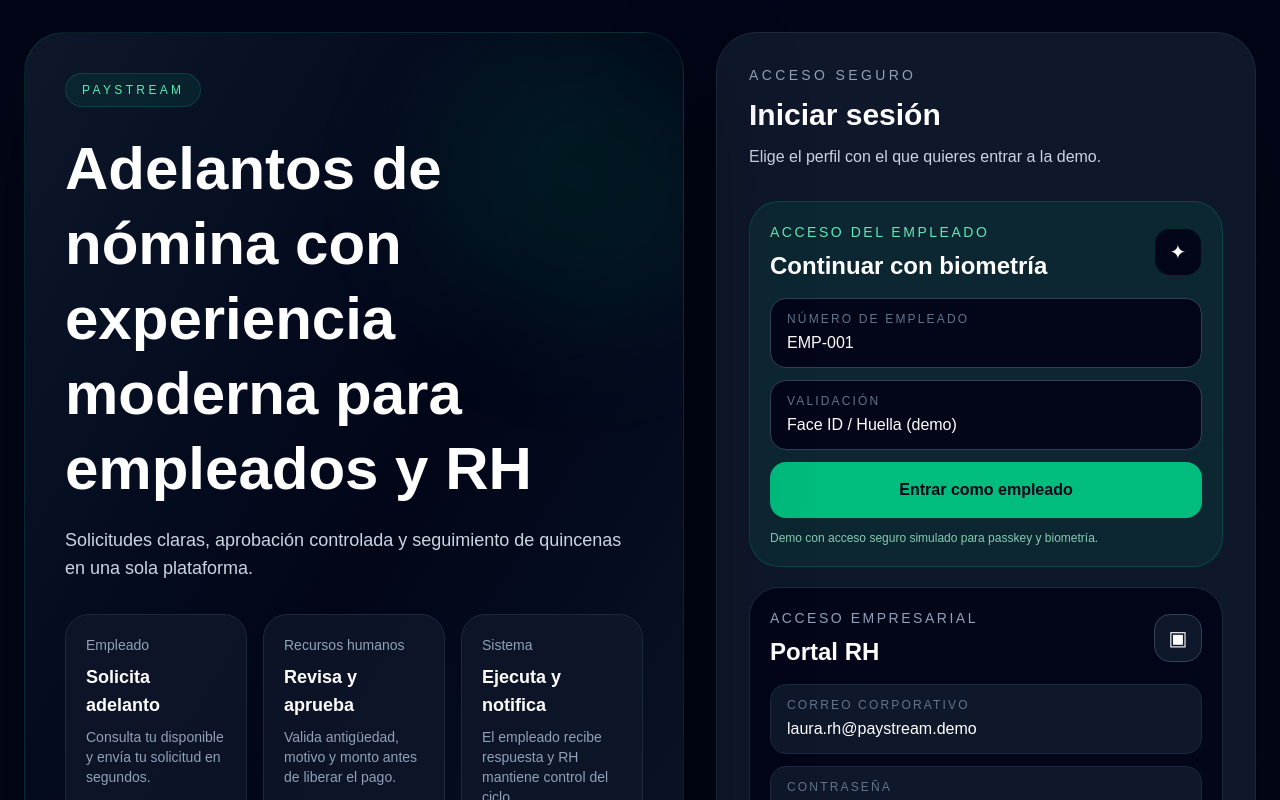
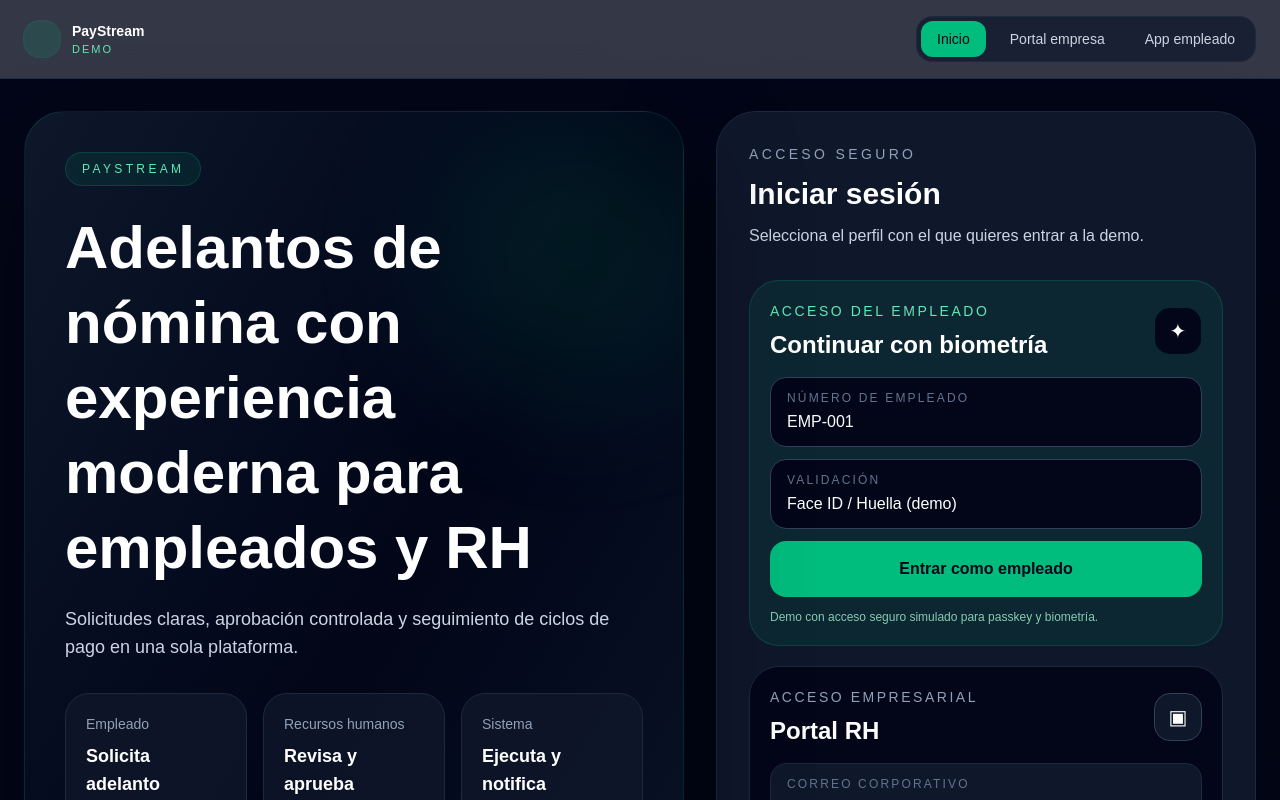
Before and after one commit to GatoGroZero/devengo, a Next.js app: page / in a window 1280 px wide. Shown: the top 800 px of the page. Built offline with nearby package versions, Linux system fonts and the light colour scheme.

Commit message:
feat: unificar navegacion y alinear demo a ciclos de pago

```diff
--- a/src/app/page.tsx
+++ b/src/app/page.tsx
@@ -1,7 +1,11 @@
 import Link from "next/link";
+import TopNav from "@/components/top-nav";
 
 export default function HomePage() {
   return (
+    <>
+      <TopNav />
+
       <main className="min-h-screen bg-slate-950 px-6 py-8 text-white">
         <div className="mx-auto flex min-h-[92vh] max-w-7xl items-center">
           <div className="grid w-full gap-8 xl:grid-cols-[1.1fr_0.9fr]">
@@ -20,7 +24,7 @@ export default function HomePage() {
 
                 <p className="mt-5 max-w-2xl text-base text-slate-300 md:text-lg">
                   Solicitudes claras, aprobación controlada y seguimiento de
-                quincenas en una sola plataforma.
+                  ciclos de pago en una sola plataforma.
                 </p>
 
                 <div className="mt-8 grid gap-4 sm:grid-cols-3">
@@ -50,7 +54,8 @@ export default function HomePage() {
                       Ejecuta y notifica
                     </p>
                     <p className="mt-2 text-sm text-slate-400">
-                    El empleado recibe respuesta y RH mantiene control del ciclo.
+                      El empleado recibe respuesta y RH mantiene control del
+                      ciclo.
                     </p>
                   </div>
                 </div>
@@ -64,7 +69,7 @@ export default function HomePage() {
                 </p>
                 <h2 className="mt-3 text-3xl font-bold">Iniciar sesión</h2>
                 <p className="mt-3 text-slate-300">
-                Elige el perfil con el que quieres entrar a la demo.
+                  Selecciona el perfil con el que quieres entrar a la demo.
                 </p>
               </div>
 
@@ -159,7 +164,9 @@ export default function HomePage() {
               </div>
 
               <div className="mt-6 rounded-2xl border border-slate-800 bg-slate-950 p-4">
-              <p className="text-sm text-slate-400">Escenario de producción</p>
+                <p className="text-sm text-slate-400">
+                  Escenario de producción
+                </p>
                 <p className="mt-2 text-slate-300">
                   Empleado con biometría o passkey. RH con acceso corporativo y
                   trazabilidad de revisiones.
@@ -169,5 +176,6 @@ export default function HomePage() {
           </div>
         </div>
       </main>
+    </>
   );
 }
--- a/src/components/company-dashboard.tsx
+++ b/src/components/company-dashboard.tsx
@@ -1,6 +1,7 @@
 "use client";
 
 import { useEffect, useMemo, useState } from "react";
+import TopNav from "@/components/top-nav";
 import {
   approveCompanyRequest,
   fetchCompanyDashboard,
@@ -19,6 +20,14 @@ function dateShort(value: string) {
   return new Date(value).toLocaleString("es-MX", {
     dateStyle: "short",
     timeStyle: "short",
+  });
+}
+
+function payDate(value: string) {
+  return new Date(value).toLocaleDateString("es-MX", {
+    day: "2-digit",
+    month: "short",
+    year: "numeric",
   });
 }
 
@@ -175,39 +184,48 @@ export default function CompanyDashboard() {
       await settleCompanyCycle();
       await loadData(false);
 
-      setMessage("Quincena finalizada correctamente.");
+      setMessage("Ciclo de pago finalizado correctamente.");
     } catch (err) {
       const msg =
         err instanceof Error
           ? err.message
-          : "No se pudo finalizar la quincena.";
+          : "No se pudo cerrar el ciclo de pago.";
       setError(msg);
     }
   }
 
   if (loading) {
     return (
+      <>
+        <TopNav />
         <main className="min-h-screen bg-slate-950 px-6 py-10 text-white">
           <div className="mx-auto max-w-7xl">
             <p className="text-slate-300">Cargando portal de empresa...</p>
           </div>
         </main>
+      </>
     );
   }
 
   if (error && !dashboard) {
     return (
+      <>
+        <TopNav />
         <main className="min-h-screen bg-slate-950 px-6 py-10 text-white">
           <div className="mx-auto max-w-7xl">
             <p className="text-red-300">{error}</p>
           </div>
         </main>
+      </>
     );
   }
 
   if (!dashboard) return null;
 
   return (
+    <>
+      <TopNav />
+
       <main className="min-h-screen bg-slate-950 px-6 py-10 text-white">
         <div className="mx-auto max-w-7xl">
           <section className="relative overflow-hidden rounded-[32px] border border-emerald-500/15 bg-gradient-to-br from-slate-900 via-slate-950 to-slate-900 p-8 shadow-2xl shadow-black/30">
@@ -225,7 +243,7 @@ export default function CompanyDashboard() {
                 </h1>
 
                 <p className="mt-4 max-w-2xl text-base text-slate-300 md:text-lg">
-                Control de solicitudes, elegibilidad y quincenas.
+                  Control de solicitudes, elegibilidad y ciclos de pago.
                 </p>
               </div>
 
@@ -233,16 +251,24 @@ export default function CompanyDashboard() {
                 onClick={handleSettleCycle}
                 className="rounded-2xl bg-emerald-500 px-6 py-4 text-base font-semibold text-slate-950 transition hover:scale-[1.01] hover:opacity-90"
               >
-              Finalizar quincena
+                Cerrar ciclo de pago
               </button>
             </div>
           </section>
 
-        <section className="mt-8 grid gap-5 md:grid-cols-2 xl:grid-cols-5">
+          <section className="mt-8 grid gap-5 md:grid-cols-2 xl:grid-cols-6">
             <div className="rounded-3xl border border-slate-800 bg-slate-900 p-6">
-            <p className="text-sm text-slate-400">Quincena actual</p>
+              <p className="text-sm text-slate-400">Ciclo actual</p>
               <h2 className="mt-3 text-3xl font-bold">#{dashboard.summary.currentCycle}</h2>
               <p className="mt-2 text-sm text-slate-500">Seguimiento activo</p>
+            </div>
+
+            <div className="rounded-3xl border border-slate-800 bg-slate-900 p-6">
+              <p className="text-sm text-slate-400">Próximo pago</p>
+              <h2 className="mt-3 text-2xl font-bold text-emerald-300">
+                {payDate(dashboard.summary.nextPayDate)}
+              </h2>
+              <p className="mt-2 text-sm text-slate-500">Fecha estimada</p>
             </div>
 
             <div className="rounded-3xl border border-slate-800 bg-slate-900 p-6">
@@ -522,9 +548,9 @@ export default function CompanyDashboard() {
                       </div>
 
                       <div className="rounded-2xl border border-slate-800 bg-slate-900 p-4">
-                      <p className="text-sm text-slate-400">Últimas solicitudes</p>
-                      <p className="mt-2 text-xl font-semibold">
-                        {employee.requestsCount}
+                        <p className="text-sm text-slate-400">Próximo pago</p>
+                        <p className="mt-2 text-lg font-semibold text-emerald-300">
+                          {payDate(employee.nextPayDate)}
                         </p>
                       </div>
                     </div>
@@ -574,7 +600,7 @@ export default function CompanyDashboard() {
               </div>
 
               <div className="rounded-2xl border border-slate-800 bg-slate-950 p-5">
-              <p className="text-sm text-slate-400">Solicitudes por quincena</p>
+                <p className="text-sm text-slate-400">Solicitudes por ciclo</p>
                 <p className="mt-2 text-xl font-semibold">
                   {dashboard.policies.maxRequestsPerCycle}
                 </p>
@@ -603,5 +629,6 @@ export default function CompanyDashboard() {
           </section>
         </div>
       </main>
+    </>
   );
 }
--- a/src/components/employee-dashboard.tsx
+++ b/src/components/employee-dashboard.tsx
@@ -1,6 +1,7 @@
 "use client";
 
 import { useEffect, useState } from "react";
+import TopNav from "@/components/top-nav";
 import {
   createEmployeeRequest,
   fetchEmployeeAppBob,
@@ -121,6 +122,8 @@ export default function EmployeeDashboard() {
 
   if (loading) {
     return (
+      <>
+        <TopNav />
         <main className="min-h-screen bg-slate-950 px-4 py-10 text-white">
           <div className="mx-auto flex min-h-[80vh] max-w-6xl items-center justify-center">
             <div className="rounded-[42px] border border-slate-800 bg-slate-900 p-10 shadow-2xl shadow-black/40">
@@ -128,11 +131,14 @@ export default function EmployeeDashboard() {
             </div>
           </div>
         </main>
+      </>
     );
   }
 
   if (error && !data) {
     return (
+      <>
+        <TopNav />
         <main className="min-h-screen bg-slate-950 px-4 py-10 text-white">
           <div className="mx-auto flex min-h-[80vh] max-w-6xl items-center justify-center">
             <div className="rounded-[42px] border border-red-500/20 bg-slate-900 p-10 shadow-2xl shadow-black/40">
@@ -140,6 +146,7 @@ export default function EmployeeDashboard() {
             </div>
           </div>
         </main>
+      </>
     );
   }
 
@@ -151,6 +158,9 @@ export default function EmployeeDashboard() {
   const lastRequest = requests[0] ?? null;
 
   return (
+    <>
+      <TopNav />
+
       <main className="min-h-screen overflow-hidden bg-slate-950 px-4 py-10 text-white">
         <style jsx global>{`
           .phone-scroll {
@@ -431,5 +441,6 @@ export default function EmployeeDashboard() {
           </div>
         </div>
       </main>
+    </>
   );
 }
--- /dev/null
+++ b/src/components/top-nav.tsx
@@ -0,0 +1,52 @@
+"use client";
+
+import Link from "next/link";
+import { usePathname } from "next/navigation";
+
+const links = [
+  { href: "/", label: "Inicio" },
+  { href: "/empresa", label: "Portal empresa" },
+  { href: "/empleado/emp-001", label: "App empleado" },
+];
+
+export default function TopNav() {
+  const pathname = usePathname();
+
+  return (
+    <header className="sticky top-0 z-50 border-b border-slate-800/80 bg-slate-950/80 backdrop-blur-xl">
+      <div className="mx-auto flex max-w-7xl items-center justify-between px-6 py-4">
+        <Link href="/" className="flex items-center gap-3">
+          <div className="h-9 w-9 rounded-2xl bg-emerald-500/15 ring-1 ring-emerald-500/20" />
+          <div>
+            <p className="text-sm font-semibold text-white">PayStream</p>
+            <p className="text-[11px] uppercase tracking-[0.18em] text-emerald-300">
+              Demo
+            </p>
+          </div>
+        </Link>
+
+        <nav className="flex items-center gap-2 rounded-2xl border border-slate-800 bg-slate-900/70 p-1">
+          {links.map((link) => {
+            const active =
+              pathname === link.href ||
+              (link.href !== "/" && pathname.startsWith(link.href));
+
+            return (
+              <Link
+                key={link.href}
+                href={link.href}
+                className={`rounded-xl px-4 py-2 text-sm font-medium transition ${
+                  active
+                    ? "bg-emerald-500 text-slate-950"
+                    : "text-slate-300 hover:bg-slate-800 hover:text-white"
+                }`}
+              >
+                {link.label}
+              </Link>
+            );
+          })}
+        </nav>
+      </div>
+    </header>
+  );
+}
```
Also changed, not shown: 1 other file (tests, documents, lock files or other folders). Lines whose indentation alone changed are shown as unchanged.
